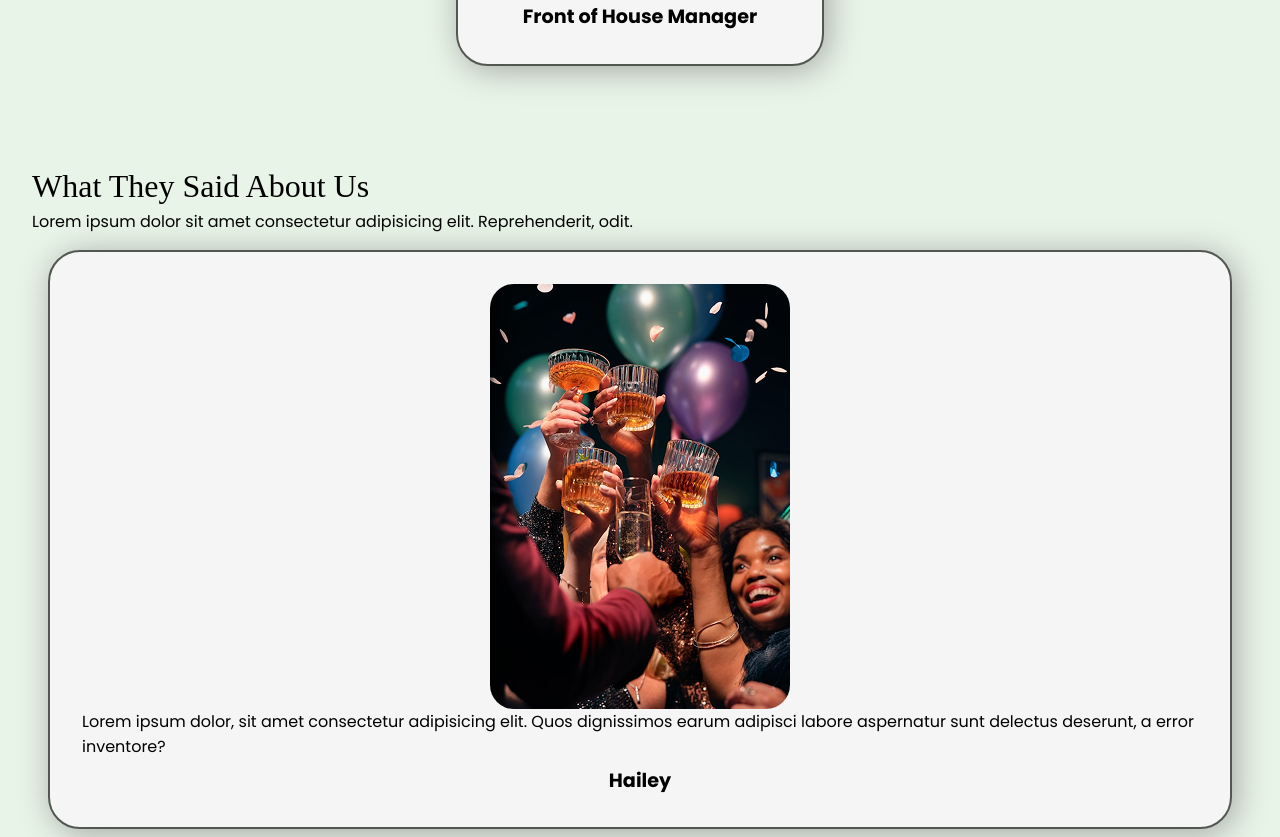
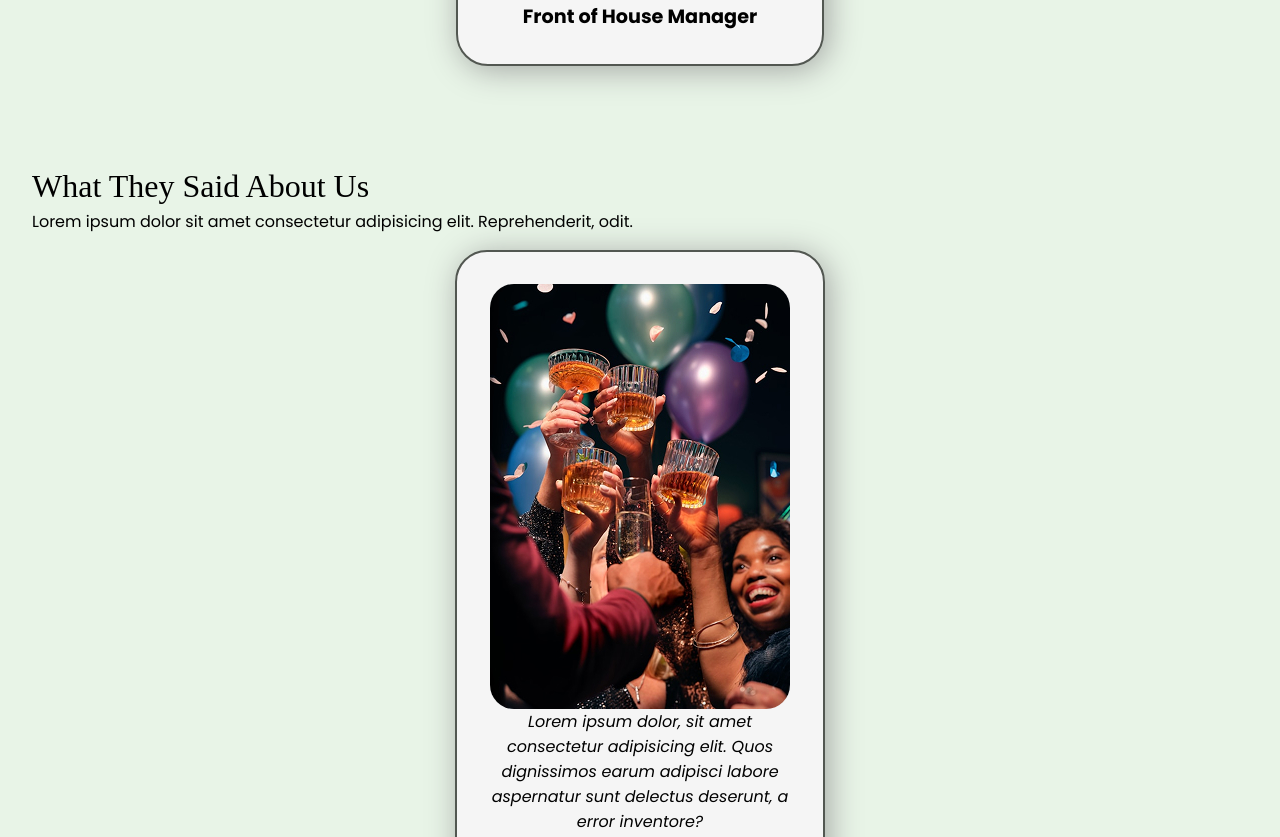
Before and after one commit to karsonhallaway/FoodSpot-Website, a plain HTML site: page index.html in a window 1280 px wide. Shown: the part 5766-6603 px from the top of the page. Drawn offline with Linux system fonts and the light colour scheme; a web font is replaced by a local one.

Commit message:
addes italic styling to i tag.

```diff
--- a/index.html
+++ b/index.html
@@ -102,8 +102,10 @@
             </div>
         </section>
         <section class="reviews">
-            <h2 class="section-heading">What They Said About Us</h2>
-            <p>Lorem ipsum dolor sit amet consectetur adipisicing elit. Reprehenderit, odit.</p>
+            <div class="review-contents">
+                <h2>What They Said About Us</h2>
+                <p>Lorem ipsum dolor sit amet consectetur adipisicing elit. Reprehenderit, odit.</p>
+            </div>
             <div class="card-container">
                 <div class="card">
                     <img class="review" src="/guest/guest1.jpg" alt="group of people raising glasses to cheer with ballons in the background.">
--- a/styles.css
+++ b/styles.css
@@ -56,6 +56,12 @@ b {
   list-style: 1.5;
   line-height: 1.5;
   margin: 8px;
+}
+
+i {
+  font-style: italic;
+  max-width: 30ch;
+  text-align: center;
 }
 
 img {
```
